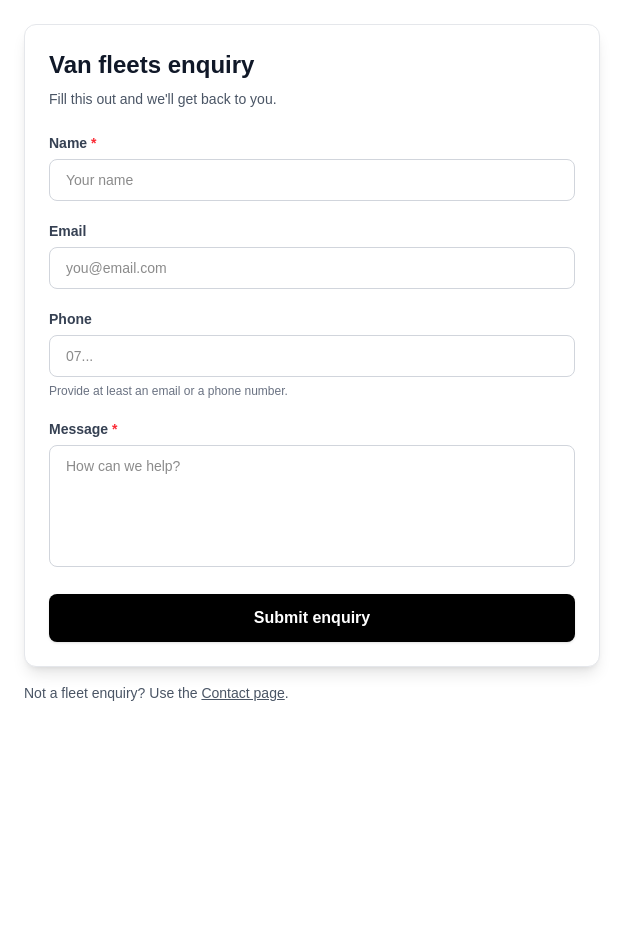
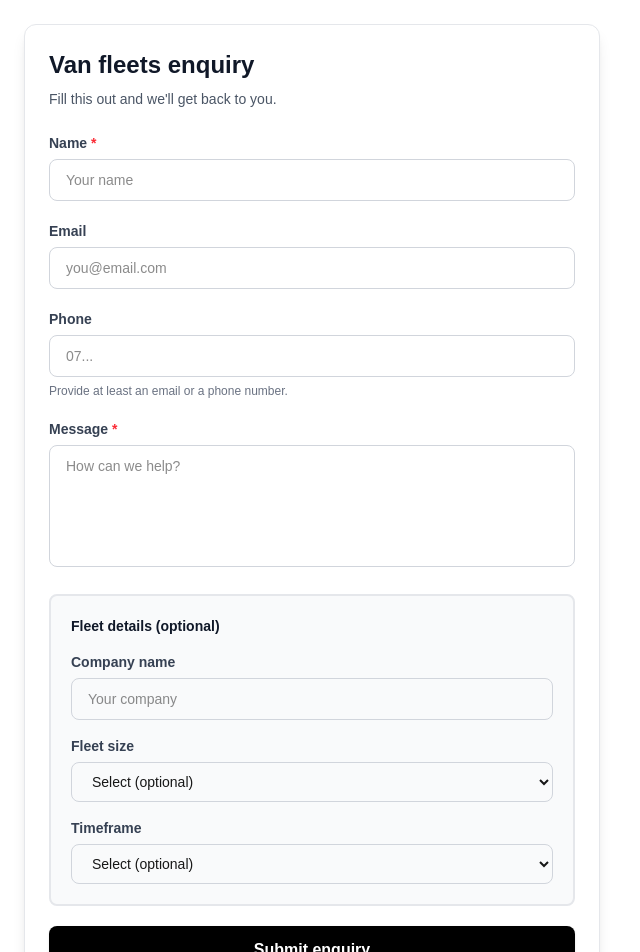
Before and after one commit to nayim7868/enquiry-widget-demo, a Next.js app: page /van-fleets in a window 1280 px wide. Shown: the top 952 px of the page, without its empty margins (0-640 px from the left). Before the commit the page ends 800 px from the top, so only its background shows below. Built offline with nearby package versions, Linux system fonts and the light colour scheme.

Commit message:
add optional fleet fields to enquiry widget

```diff
--- a/src/components/EnquiryWidget.tsx
+++ b/src/components/EnquiryWidget.tsx
@@ -58,6 +58,10 @@ export default function EnquiryWidget({
           : undefined,
       reg: "",
       mileage: undefined,
+      companyName: "",
+      fleetSizeBand: "",
+      timeframe: "",
+
     }),
     [defaultMode, defaultType]
   );
@@ -77,6 +81,8 @@ export default function EnquiryWidget({
   const mode = watch("mode");
   const type = watch("type");
   const needsPartEx = mode === "PART_EX" || type === "PART_EXCHANGE";
+  const isFleet = mode === "FLEET" || type === "FLEET_ENQUIRY";
+
 
   const onSubmit = async (data: CreateEnquiryInput) => {
     setSubmitting(true);
@@ -318,6 +324,94 @@ export default function EnquiryWidget({
           )}
         </div>
 
+        {isFleet && (
+          <div className="rounded-lg border-2 border-gray-200 bg-gray-50 p-5">
+            <p className="text-sm font-bold text-gray-900 mb-4">Fleet details (optional)</p>
+
+            <div className="space-y-4">
+              <div>
+                <label className="block text-sm font-semibold text-gray-700 mb-1.5">
+                  Company name
+                </label>
+                <input
+                  className={`w-full rounded-lg border px-4 py-2.5 text-sm transition-colors focus:outline-none focus:ring-2 ${
+                    errors.companyName
+                      ? "border-red-500 focus:border-red-500 focus:ring-red-200"
+                      : "border-gray-300 focus:border-black focus:ring-gray-200"
+                  }`}
+                  {...register("companyName")}
+                  placeholder="Your company"
+                />
+                {errors.companyName && (
+                  <div className="mt-1.5 flex items-start gap-1.5">
+                    <svg className="h-4 w-4 text-red-500 mt-0.5 flex-shrink-0" fill="currentColor" viewBox="0 0 20 20">
+                      <path fillRule="evenodd" d="M18 10a8 8 0 11-16 0 8 8 0 0116 0zm-7 4a1 1 0 11-2 0 1 1 0 012 0zm-1-9a1 1 0 00-1 1v4a1 1 0 102 0V6a1 1 0 00-1-1z" clipRule="evenodd" />
+                    </svg>
+                    <p className="text-sm text-red-600 font-medium">{errors.companyName.message}</p>
+                  </div>
+                )}
+              </div>
+
+              <div>
+                <label className="block text-sm font-semibold text-gray-700 mb-1.5">
+                  Fleet size
+                </label>
+                <select
+                  className={`w-full rounded-lg border px-4 py-2.5 text-sm transition-colors focus:outline-none focus:ring-2 ${
+                    errors.fleetSizeBand
+                      ? "border-red-500 focus:border-red-500 focus:ring-red-200"
+                      : "border-gray-300 focus:border-black focus:ring-gray-200"
+                  }`}
+                  {...register("fleetSizeBand")}
+                >
+                  <option value="">Select (optional)</option>
+                  <option value="1-2">1–2</option>
+                  <option value="3-10">3–10</option>
+                  <option value="11-50">11–50</option>
+                  <option value="50+">50+</option>
+                </select>
+                {errors.fleetSizeBand && (
+                  <div className="mt-1.5 flex items-start gap-1.5">
+                    <svg className="h-4 w-4 text-red-500 mt-0.5 flex-shrink-0" fill="currentColor" viewBox="0 0 20 20">
+                      <path fillRule="evenodd" d="M18 10a8 8 0 11-16 0 8 8 0 0116 0zm-7 4a1 1 0 11-2 0 1 1 0 012 0zm-1-9a1 1 0 00-1 1v4a1 1 0 102 0V6a1 1 0 00-1-1z" clipRule="evenodd" />
+                    </svg>
+                    <p className="text-sm text-red-600 font-medium">{errors.fleetSizeBand.message}</p>
+                  </div>
+                )}
+              </div>
+
+              <div>
+                <label className="block text-sm font-semibold text-gray-700 mb-1.5">
+                  Timeframe
+                </label>
+                <select
+                  className={`w-full rounded-lg border px-4 py-2.5 text-sm transition-colors focus:outline-none focus:ring-2 ${
+                    errors.timeframe
+                      ? "border-red-500 focus:border-red-500 focus:ring-red-200"
+                      : "border-gray-300 focus:border-black focus:ring-gray-200"
+                  }`}
+                  {...register("timeframe")}
+                >
+                  <option value="">Select (optional)</option>
+                  <option value="ASAP">ASAP</option>
+                  <option value="1-4 weeks">1–4 weeks</option>
+                  <option value="1-3 months">1–3 months</option>
+                  <option value="Browsing">Just browsing</option>
+                </select>
+                {errors.timeframe && (
+                  <div className="mt-1.5 flex items-start gap-1.5">
+                    <svg className="h-4 w-4 text-red-500 mt-0.5 flex-shrink-0" fill="currentColor" viewBox="0 0 20 20">
+                      <path fillRule="evenodd" d="M18 10a8 8 0 11-16 0 8 8 0 0116 0zm-7 4a1 1 0 11-2 0 1 1 0 012 0zm-1-9a1 1 0 00-1 1v4a1 1 0 102 0V6a1 1 0 00-1-1z" clipRule="evenodd" />
+                    </svg>
+                    <p className="text-sm text-red-600 font-medium">{errors.timeframe.message}</p>
+                  </div>
+                )}
+              </div>
+            </div>
+          </div>
+        )}
+
+
         {serverMsg && (
           <div
             className={`rounded-lg border-2 p-4 ${
```
